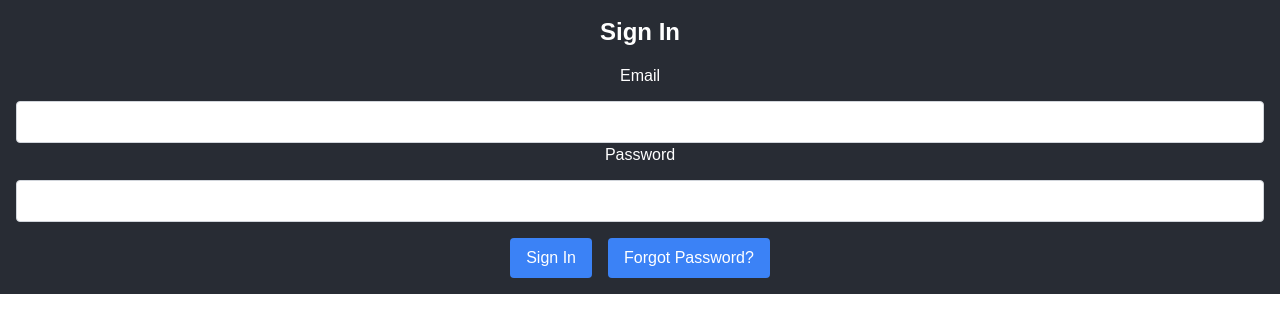
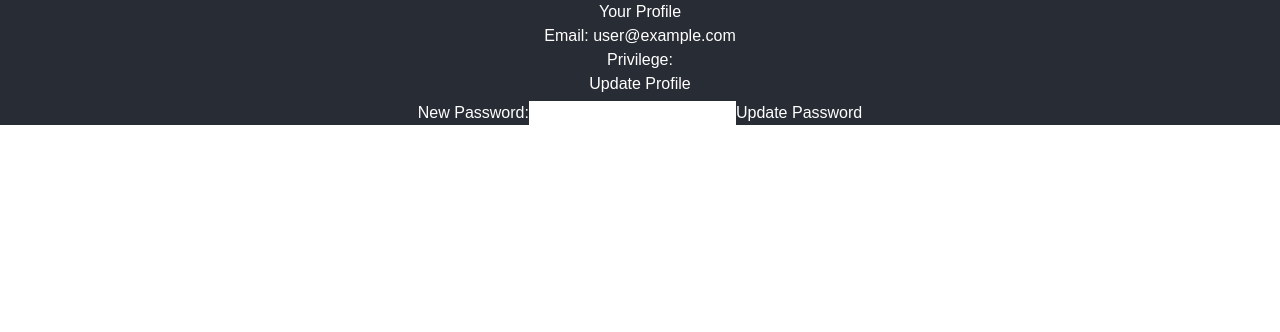
Before and after one commit to BenRogers00/Safely-Different-App, a React (Create React App) app in the folder safely-different/: page /profile in a window 1280 px wide. Before the commit this address led to /signin. Shown: the top 332 px of the page. Built offline with nearby package versions, Linux system fonts and the light colour scheme; no server answers; the database is empty; sample sign-in values are in the browser's storage.

Commit message:
Fixed the bug of the redirection to the sign-in page before  authentication state is checked when going to /profile manually or refreshing the /profile page

```diff
--- a/safely-different/src/App.js
+++ b/safely-different/src/App.js
@@ -31,13 +31,9 @@ function App() {
                   </ProtectedRoute>
                 }
               />
-
-
             </Routes>
           </AuthDetails>
         </Router>
-
-
       </div>
     </div>
   );
--- a/safely-different/src/components/AuthDetails.jsx
+++ b/safely-different/src/components/AuthDetails.jsx
@@ -13,6 +13,7 @@ export const useAuth = () => {
 // Set up the AuthDetails component to listen for changes in the user's authentication state.
 const AuthDetails = ({ children }) => {
   const [authUser, setAuthUser] = useState(null);
+  const [loading, setLoading] = useState(true);
 
   useEffect(() => {
     const listen = onAuthStateChanged(auth, (user) => {
@@ -21,6 +22,7 @@ const AuthDetails = ({ children }) => {
       } else {
         setAuthUser(null);
       }
+      setLoading(false);
     });
 
     return () => {
@@ -41,6 +43,13 @@ const AuthDetails = ({ children }) => {
       });
   };
 
+  // Display a loading message while the authentication state is being checked
+  // This is useful for when the user is redirected to the sign-in page, otherwise it
+  // would display the sign-in page before the authentication state is checked.
+  if (loading) {
+    return <div>Loading...</div>;
+  }
+
   // Provide the authentication context to the children components
   return (
     <AuthContext.Provider value={{ authUser, userSignOut }}>
```
Lines whose indentation alone changed are shown as unchanged.
